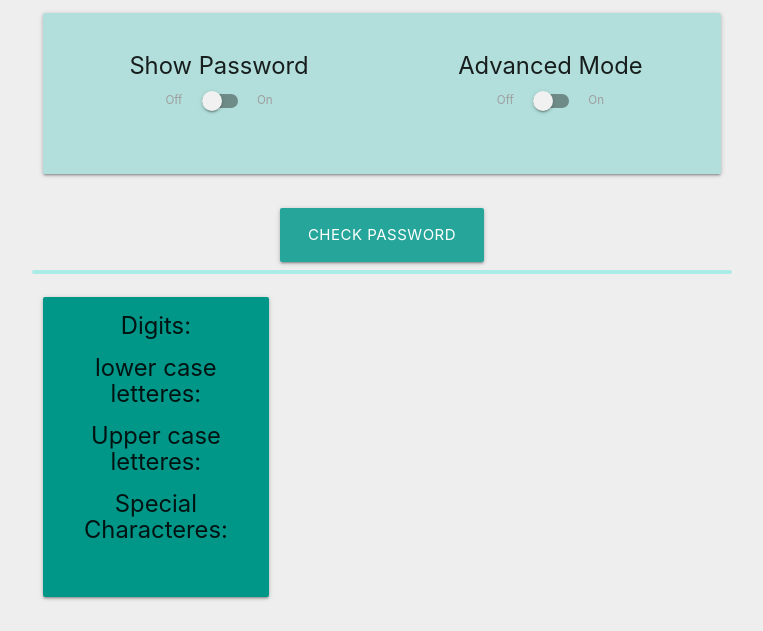
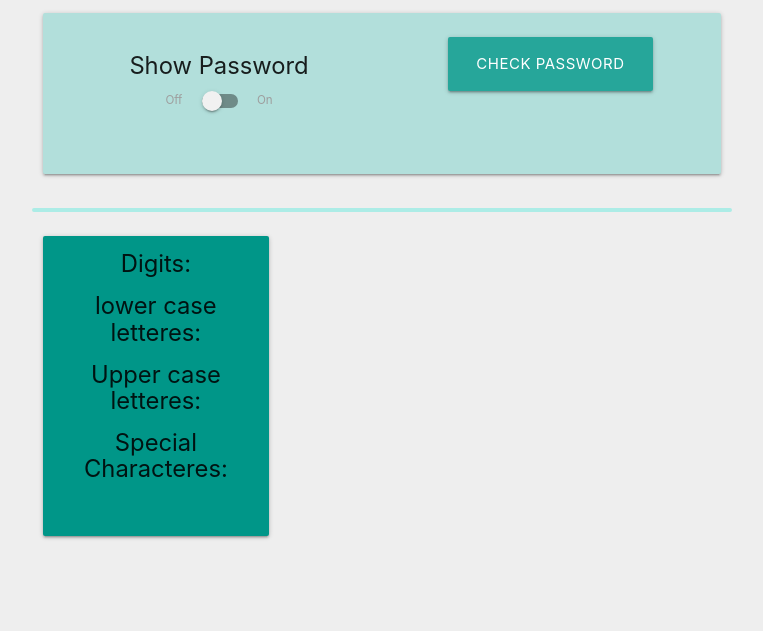
Before and after one commit to yunus-neg/CheckPassword, an Electron app: page index.html in a window 1000 px wide. Shown: the part 179-810 px from the top of the page, without its empty margins (118-881 px from the left). Drawn offline with nearby package versions, Linux system fonts and the light colour scheme.

Commit message:
Some FIXes

```diff
--- a/index.html
+++ b/index.html
@@ -32,14 +32,8 @@
                   </label>
               </div>
               <div class="row">
-                <div class="switch col m6">
-                  <h5>Advanced Mode</h5>
-                  <label>
-                Off
-                <input type="checkbox" id="AdvancedMode">
-                <span class="lever"></span>
-                On
-                </label>
+                <div class="col m6">
+                    <a class="waves-effect waves-light btn-large" onclick='checkPassword()'>Check Password</a>
                 </div>
               </div>
             </div>
@@ -47,7 +41,7 @@
         </div>
       </div>
 
-      <a class="waves-effect waves-light btn-large" onclick='checkPassword()'>Check Password</a>
+
 
       <div class="progress">
         <div class="determinate" id='progressBar' style="width: 0%"></div>
@@ -74,7 +68,6 @@
   </div>
 
   <script src="index.js"></script>
-  <script src="node_modules/jquery/dist/jquery.min.js"></script>
   <script>
     function showPassword() {
       var x = document.getElementById("PasswordField");
```
